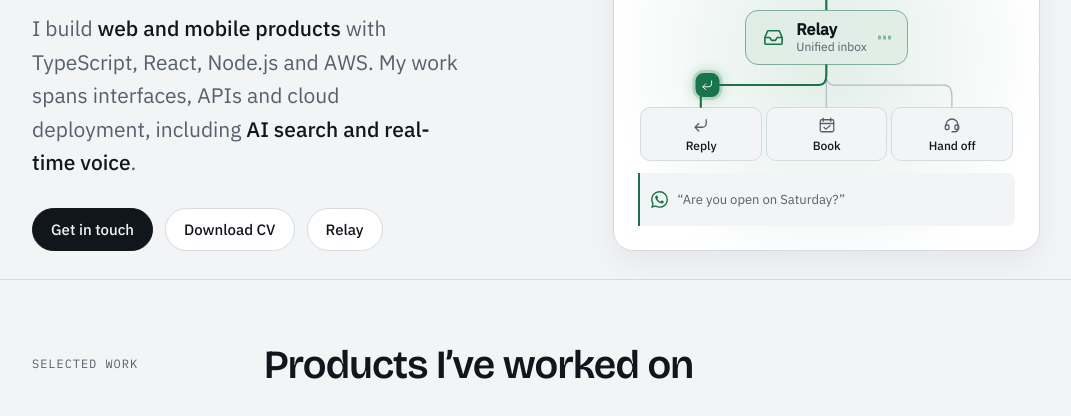
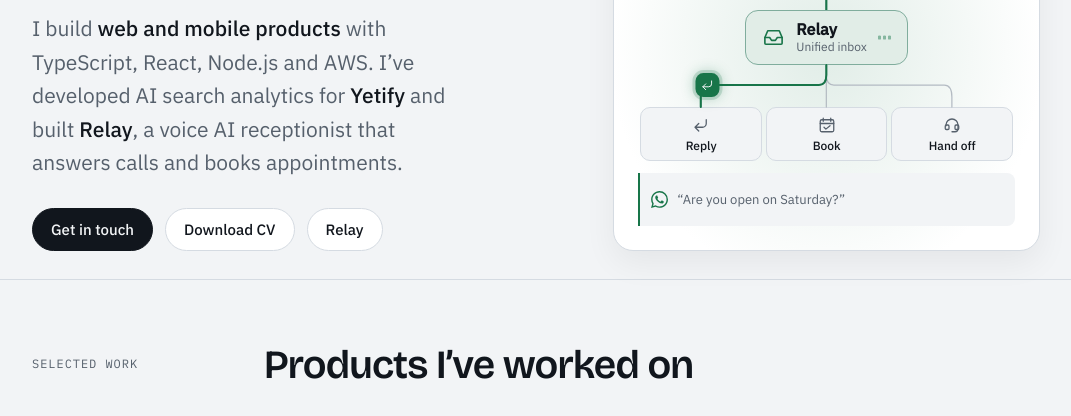
Before and after one commit to reeyazghimire8/reeyazghimire8.github.io, a plain HTML site: page index.html in a window 1280 px wide. Shown: the part 370-786 px from the top of the page, without its empty margins (104-1175 px from the left). Drawn offline with nearby package versions, Linux system fonts and the light colour scheme.

Commit message:
Refine the homepage introduction

```diff
--- a/index.html
+++ b/index.html
@@ -1031,8 +1031,9 @@
       <div>
         <p class="label">Full-stack software engineer · Lisbon, Portugal · Open to remote</p>
         <h1>Reeyaz Ghimire</h1>
-        <p class="lede">I build <b>web and mobile products</b> with TypeScript, React, Node.js and AWS. My work spans
-          interfaces, APIs and cloud deployment, including <b>AI search and real-time voice</b>.</p>
+        <p class="lede">I build <b>web and mobile products</b> with TypeScript, React, Node.js and AWS. I’ve developed
+          AI search analytics for <b>Yetify</b> and built <b>Relay</b>, a voice AI receptionist that answers calls and
+          books appointments.</p>
         <div class="cta">
           <a class="btn primary" href="#contact">Get in touch</a>
           <a class="btn" href="Reeyaz_Ghimire_CV.pdf" download>Download CV</a>
```
